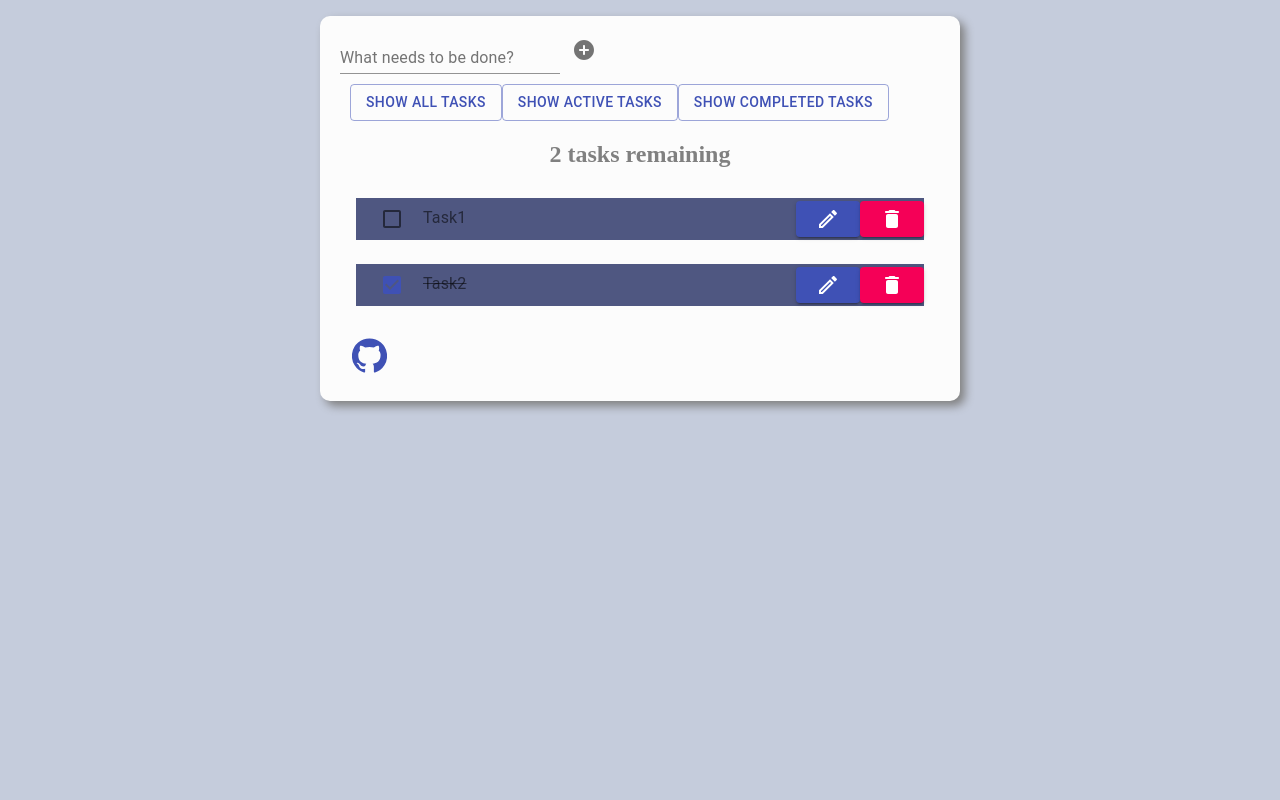
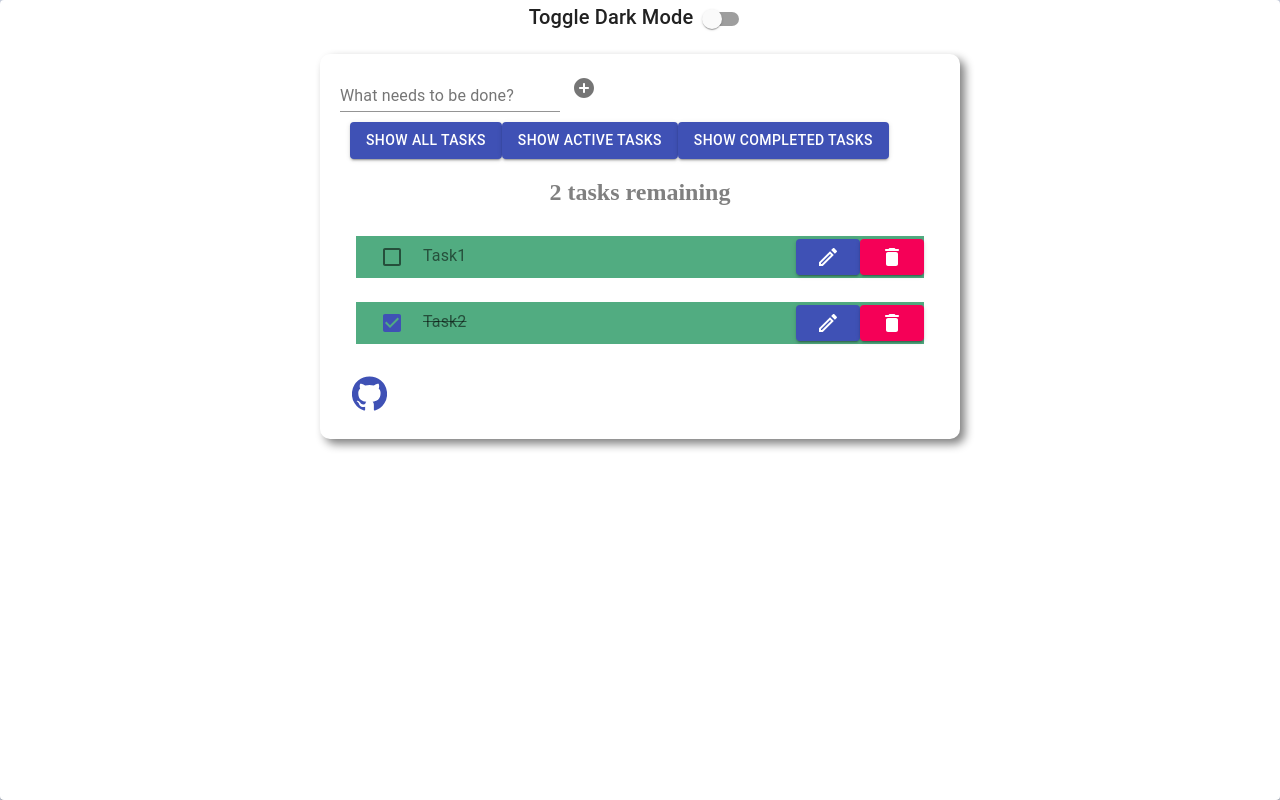
Before and after one commit to SheraramPrajapat1998/to-do-list, a React (Create React App) app: page / in a window 1280 px wide. Built offline with nearby package versions, Linux system fonts and the light colour scheme.

Commit message:
dark mode added

```diff
--- a/src/App.js
+++ b/src/App.js
@@ -1,4 +1,15 @@
-import { ButtonGroup, IconButton, Link, List } from "@material-ui/core";
+import {
+  ButtonGroup,
+  createMuiTheme,
+  IconButton,
+  Link,
+  List,
+  Paper,
+  Switch,
+  ThemeProvider,
+  Typography,
+} from "@material-ui/core";
+import { purple } from "@material-ui/core/colors";
 import { GitHub } from "@material-ui/icons";
 import React, { useEffect, useRef, useState } from "react";
 import FilterButton from "./components/FilterButton";
@@ -87,16 +98,37 @@ const App = () => {
     }
   }, [tasks.length, prevTaskLength]);
 
+  const [darkMode, setDarkMode] = useState(false);
+
+  const darkTheme = createMuiTheme({
+    palette: {
+      type: "dark",
+      primary: purple,
+    },
+  });
+  const lightTheme = createMuiTheme({
+    palette: {
+      type: "light",
+    },
+  });
+
   return (
+    <ThemeProvider theme={darkMode ? darkTheme : lightTheme}>
+      <Paper style={{ height: "100vh" }}>
+        <div className="toggle-dark-mode">
+          <Typography variant="h6" color="textPrimary">
+            Toggle Dark Mode
+            <Switch
+              checked={darkMode}
+              onChange={() => setDarkMode(!darkMode)}
+            />
+          </Typography>
+        </div>
         <div className="box-todo">
           <Form addTask={addTask} />
 
           <div className="app__filter-button-group filters btn-group">
-        <ButtonGroup
-          disableElevation
-          size="large"
-          color="secondary"
-        >
+            <ButtonGroup disableElevation size="large" color="secondary">
               {filterList}
             </ButtonGroup>
           </div>
@@ -109,12 +141,17 @@ const App = () => {
 
           <div className="github-user">
             <IconButton color="primary" aria-label="SheraramPrajapat1998">
-          <Link href="https://github.com/SheraramPrajapat1998" target="_blank">
+              <Link
+                href="https://github.com/SheraramPrajapat1998"
+                target="_blank"
+              >
                 <GitHub fontSize="large" />
               </Link>
             </IconButton>
           </div>
         </div>
+      </Paper>
+    </ThemeProvider>
   );
 };
 
--- a/src/components/FilterButton.js
+++ b/src/components/FilterButton.js
@@ -7,8 +7,7 @@ const FilterButton = (props) => {
     <Button
       type="button"
       color="primary"
-      variant="outlined"
-      className= {`${active} `}
+      variant="contained"
       onClick={() => setFilter(name)}
     >
       Show {name} tasks
--- a/src/components/Form.js
+++ b/src/components/Form.js
@@ -1,4 +1,10 @@
-import { FormControl, IconButton, Input, InputLabel } from "@material-ui/core";
+import {
+  FormControl,
+  IconButton,
+  Input,
+  InputLabel,
+  Paper,
+} from "@material-ui/core";
 import { AddCircleRounded } from "@material-ui/icons";
 import React, { useState } from "react";
 
@@ -18,9 +24,12 @@ const Form = (props) => {
   };
 
   return (
+    <Paper elevation={0}>
       <form onSubmit={handleSubmit}>
         <FormControl>
-        <InputLabel htmlFor="new-todo-input">What needs to be done?</InputLabel>
+          <InputLabel htmlFor="new-todo-input">
+            What needs to be done?
+          </InputLabel>
           <Input
             type="text"
             id="new-todo-input"
@@ -34,6 +43,7 @@ const Form = (props) => {
           <AddCircleRounded />
         </IconButton>
       </form>
+    </Paper>
   );
 };
 
--- a/src/index.css
+++ b/src/index.css
@@ -25,8 +25,6 @@ h2{
   border-radius: 10px;
   padding: 10px 20px;
   box-shadow: 5px 5px 10px gray;
-  background-color: #FCFCFC;
-  border: none;
 }
 .btn{
   padding: 10px;
@@ -48,7 +46,7 @@ h2{
   display: flex;
   justify-content: space-between;
   align-items: center;
-  background-color: #4f5781;
+  background-color: #51ac81;
   word-wrap: break-word;
 
 }
@@ -96,3 +94,10 @@ h2{
   border: 2px solid rgb(240, 124, 240);
   color: green;
 }
+
+.toggle-dark-mode{
+  text-align: center;
+}
+/* form{
+  background-color: #51ac81;
+} */
--- a/src/index.js
+++ b/src/index.js
@@ -1,3 +1,5 @@
+import { createMuiTheme, ThemeProvider } from "@material-ui/core";
+import { green, purple } from "@material-ui/core/colors";
 import React from "react";
 import ReactDOM from "react-dom";
 import App from "./App";
```
Also changed, not shown: 1 other file (tests, documents, lock files or other folders). Lines whose indentation alone changed are shown as unchanged.
